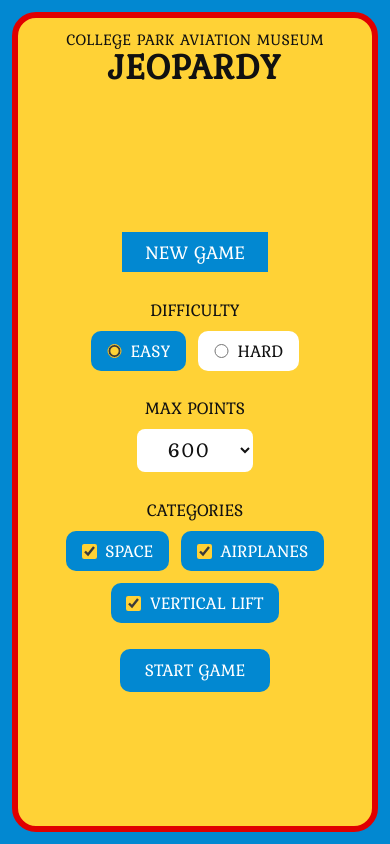
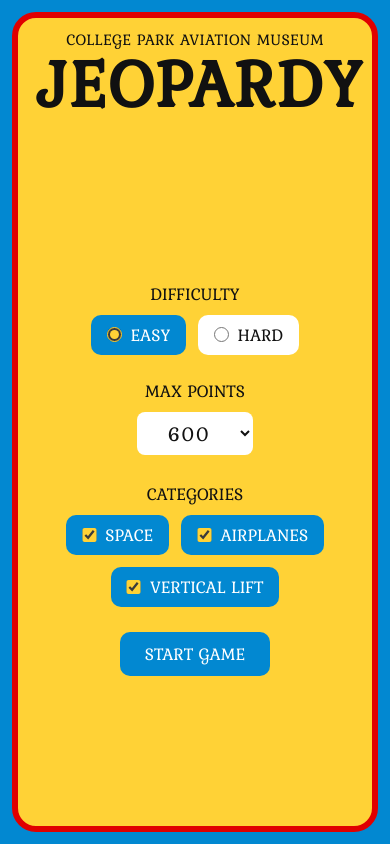
Before and after one commit to Hshenk/CPAMJeopardy, a plain HTML site: page index.html in a window 390 px wide. Drawn offline with Linux system fonts and the light colour scheme.

Commit message:
Removed 'new game' fake button

```diff
--- a/css/style.css
+++ b/css/style.css
@@ -108,7 +108,7 @@
 
 .title__game {
   margin: 0;
-  font-size: clamp(2.25rem, min(8vw, 11vh), 6rem);
+  font-size: clamp(4.25rem, min(8vw, 11vh), 6rem);
   line-height: 1;
   letter-spacing: 0.03em;
 }
--- a/index.html
+++ b/index.html
@@ -15,7 +15,6 @@
 
     <!-- Setup screen: pick question set, max points and categories, then start -->
     <section id="setup-screen" class="screen setup">
-      <h2 class="banner">New Game</h2>
 
       <div class="setup__fields">
         <div class="setup__row">
--- a/js/questions.js
+++ b/js/questions.js
@@ -379,7 +379,7 @@
         category: "vertical-lift",
         difficulty: 3,
         question: "Helicopters use tail rotors to generate rotational force for this purpose.",
-        answer: "How to counter the spinning force of the main rotor blades and to turn?",
+        answer: "How to counter the spinning force of the main rotor blades or to turn?",
       },
       {
         category: "vertical-lift",
```
